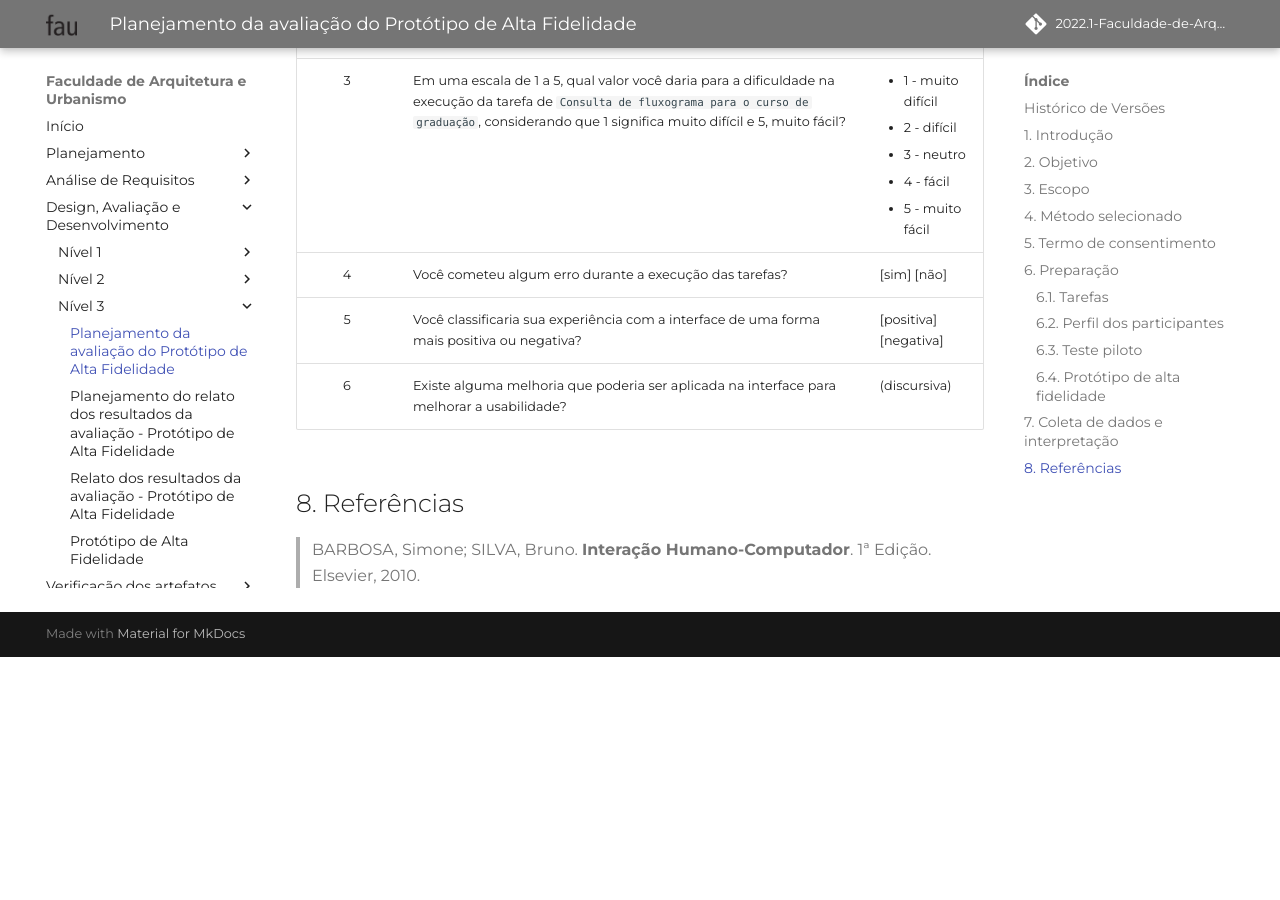
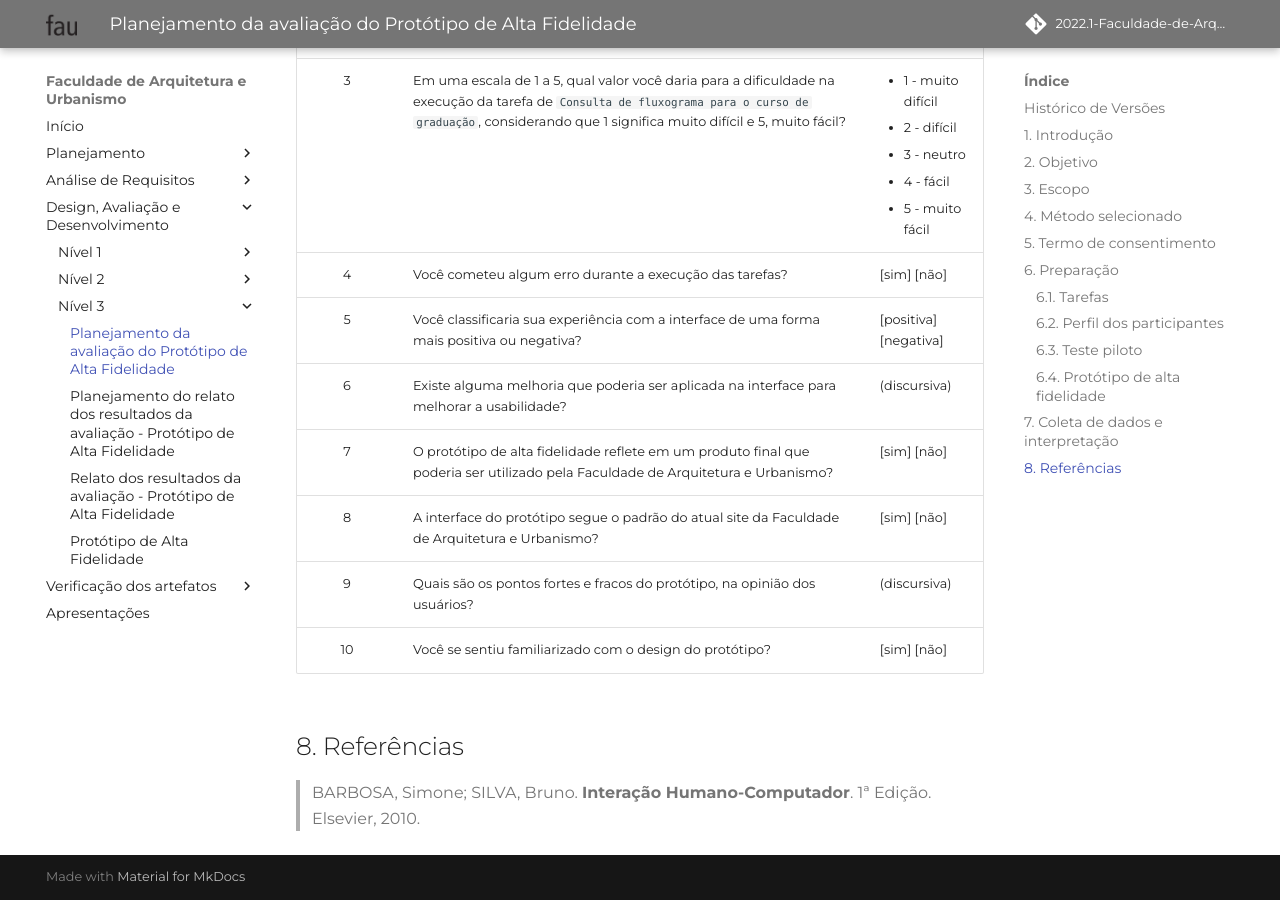
Before and after one commit to Mateusvff/2022.1-Faculdade-de-Arquitetura-e-Urbanismo, an MkDocs documentation site: the page built from docs/designAvalEDesenv/nivel3/planej-avaliacao-prototipo-alta-fidelidade.md, in a window 1280 px wide and 900 px high, scrolled down 4168 px. Built offline with MkDocs 1.6.1 and Material for MkDocs 9.7.7, drawn with Linux system fonts in a browser that asks for light colours; some web fonts are replaced; comment, search, counter and statistics services are not loaded; before the commit the page ends 4825 px from its top, so only the background shows below that.

Commit message:
adicionando perguntas para o planejamento do protótipo de alta fidelidade

```diff
--- a/docs/designAvalEDesenv/nivel3/planej-avaliacao-prototipo-alta-fidelidade.md
+++ b/docs/designAvalEDesenv/nivel3/planej-avaliacao-prototipo-alta-fidelidade.md
@@ -103,6 +103,10 @@ Além disso o entrevistador deve convidar o participante a responder as seguinte
 4  | Você cometeu algum erro durante a execução das tarefas? | [sim] [não]
 5  | Você classificaria sua experiência com a interface de uma forma mais positiva ou negativa? | [positiva] [negativa]
 6  | Existe alguma melhoria que poderia ser aplicada na interface para melhorar a usabilidade? | (discursiva)
+7  | O protótipo de alta fidelidade reflete em um produto final que poderia ser utilizado pela Faculdade de Arquitetura e Urbanismo? | [sim] [não]
+8  | A interface do protótipo segue o padrão do atual site da Faculdade de Arquitetura e Urbanismo? | [sim] [não]
+9  | Quais são os pontos fortes e fracos do protótipo, na opinião dos usuários? | (discursiva)
+10 | Você se sentiu familiarizado com o design do protótipo? | [sim] [não]
 
 ## 8. Referências
 
```
